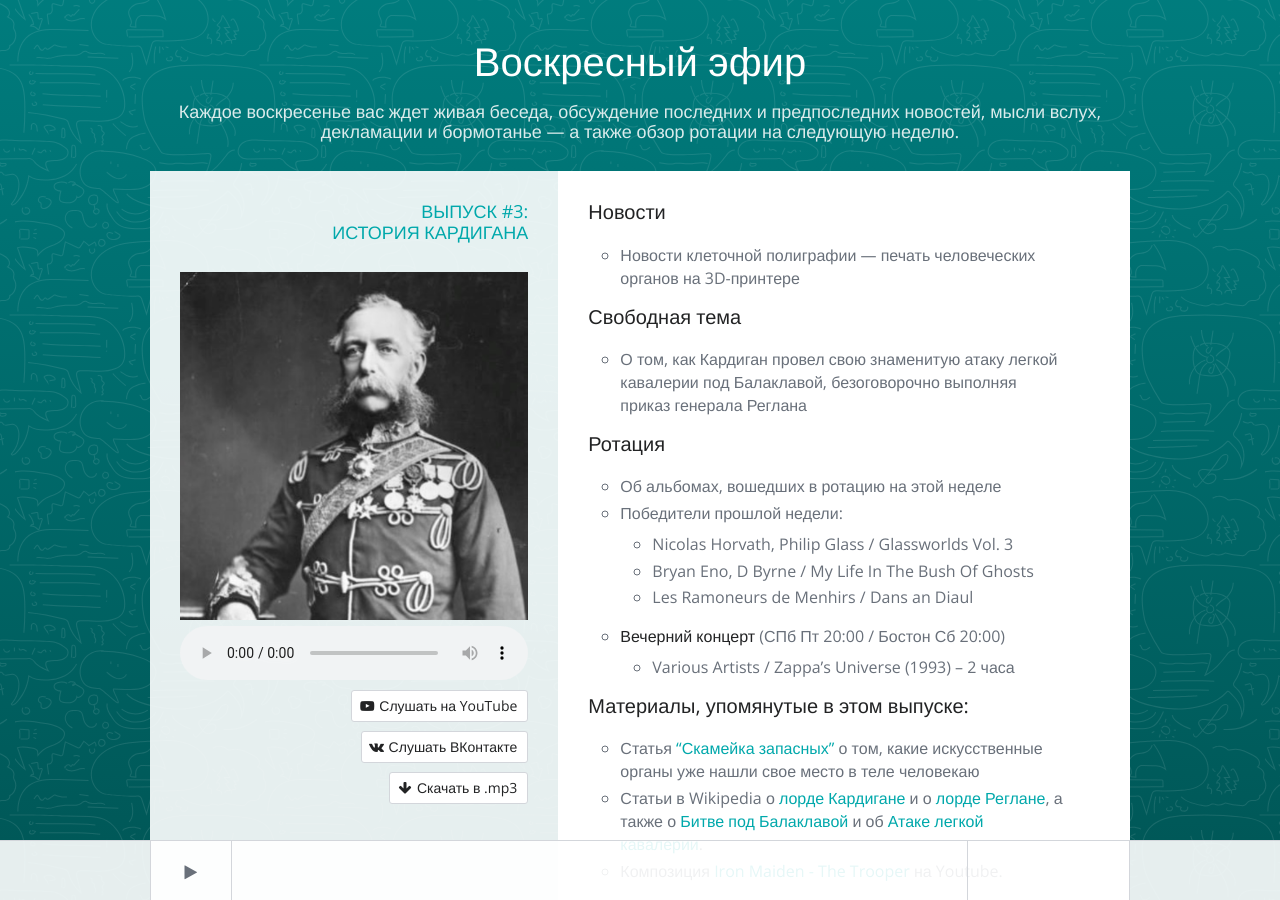
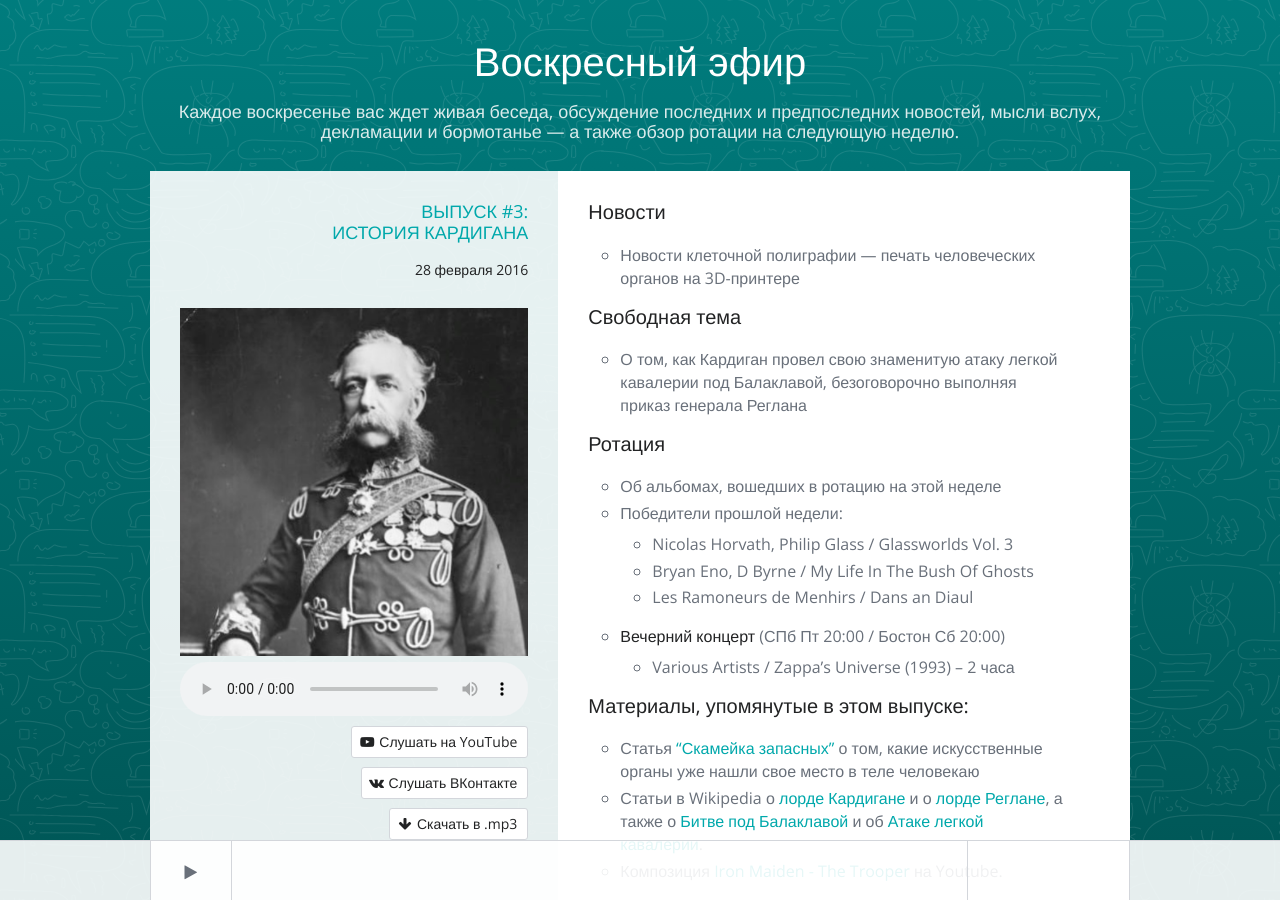
Before and after one commit to tretten/site-moonant, a Jekyll site: the page built from index.html, in a window 1280 px wide and 900 px high, scrolled down 1026 px. Built offline with Jekyll 4.4.1, drawn with Linux system fonts in a browser that asks for light colours; nearby versions of some CDN libraries; a script that is not in the unit is left out; the list of posts is cut into pages by our own code.

Commit message:
~ date fix

```diff
--- a/_layouts/post.html
+++ b/_layouts/post.html
@@ -18,7 +18,10 @@ layout: default
                       {{ page.date | date: "%-d" }}
                       {% case m %}{% when '1' %}января{% when '2' %}февраля{% when '3' %}марта{% when '4' %}апреля{% when '5' %}мая{% when '6' %}июня{% when '7' %}июля{% when '8' %}августа{% when '9' %}сентября{% when '10' %}октября{% when '11' %}ноября{% when '12' %}декабря{% endcase %}
                       {{ page.date | date: "%Y" }}" class="page-date">
-                          {% assign m = page.date | date: "%-m" %}{{ page.date | date: "%-d" }}{% case m %}{% when '1' %}января{% when '2' %}февраля{% when '3' %}марта{% when '4' %}апреля{% when '5' %}мая{% when '6' %}июня{% when '7' %}июля{% when '8' %}августа{% when '9' %}сентября{% when '10' %}октября{% when '11' %}ноября{% when '12' %}декабря{% endcase %}{{ page.date | date: "%Y" }}
+                          {% assign m = page.date | date: "%-m" %}
+                          {{ page.date | date: "%-d" }}
+                          {% case m %}{% when '1' %}января{% when '2' %}февраля{% when '3' %}марта{% when '4' %}апреля{% when '5' %}мая{% when '6' %}июня{% when '7' %}июля{% when '8' %}августа{% when '9' %}сентября{% when '10' %}октября{% when '11' %}ноября{% when '12' %}декабря{% endcase %}
+                          {{ page.date | date: "%Y" }}
                       </time></h5>
                       {% if page.image %}
                       <img class="sunday-live" src="{{ site.baseurl }}/public/sunday-live/{{ page.image }}" alt="Воскресный эфир - Выпуск {{ page.number }}">
--- a/index.html
+++ b/index.html
@@ -61,7 +61,12 @@ title: Home
             <div class="columns">
                 <div class="column is-right is-5 content column-left">
                     <a href="{{ post.url }}"><h4 class="episode title is-5"><strong>Выпуск #{{ post.number }}:<br/>{{ post.title }}</strong></h4></a>
-                    <h5 class="subtitle is-6">{% assign m = page.date | date: "%-m" %}{{ page.date | date: "%-d" }}{% case m %}{% when '1' %}января{% when '2' %}февраля{% when '3' %}марта{% when '4' %}апреля{% when '5' %}мая{% when '6' %}июня{% when '7' %}июля{% when '8' %}августа{% when '9' %}сентября{% when '10' %}октября{% when '11' %}ноября{% when '12' %}декабря{% endcase %}{{ page.date | date: "%Y" }}</h5>
+                    <h5 class="subtitle is-6">
+                        {% assign m = post.date | date: "%-m" %}
+                        {{ post.date | date: "%-d" }}
+                        {% case m %}{% when '1' %}января{% when '2' %}февраля{% when '3' %}марта{% when '4' %}апреля{% when '5' %}мая{% when '6' %}июня{% when '7' %}июля{% when '8' %}августа{% when '9' %}сентября{% when '10' %}октября{% when '11' %}ноября{% when '12' %}декабря{% endcase %}
+                        {{ post.date | date: "%Y" }}
+                    </h5>
                     {% if post.image %}
                     <img class="sunday-live" src="{{ site.baseurl }}/public/sunday-live/{{ post.image }}" alt="Воскресный эфир - Выпуск {{ post.number }}">
                     {% endif %}
```
Also changed, not shown: sunday-live.html (+6 -1 lines).
